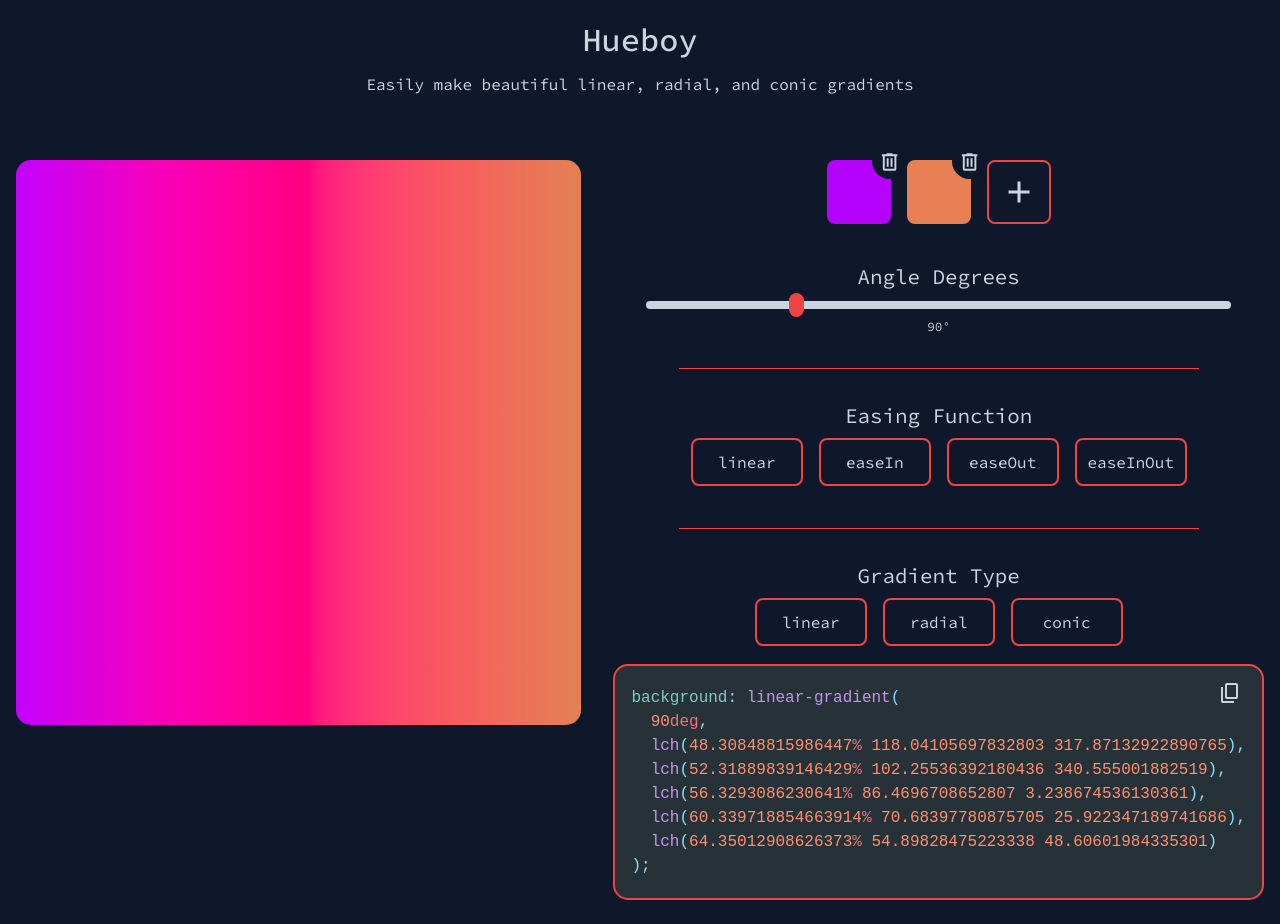
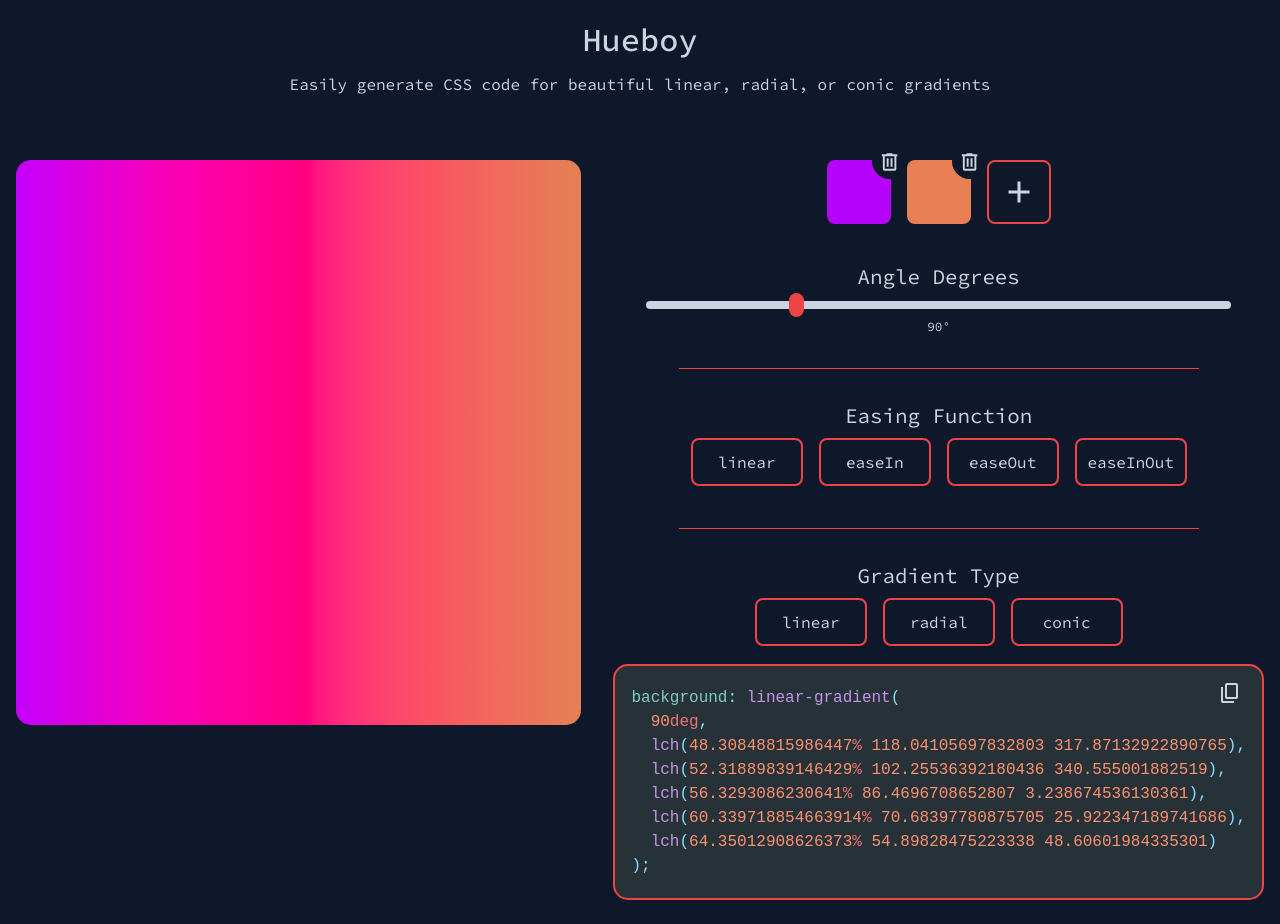
Before and after one commit to rahildhodapkar/hueboy, a React (Vite) app: page / in a window 1280 px wide. Built offline with nearby package versions, Linux system fonts and the light colour scheme.

Commit message:
update meta description

```diff
--- a/index.html
+++ b/index.html
@@ -3,7 +3,8 @@
   <head>
     <meta charset="UTF-8" />
     <meta name="viewport" content="width=device-width" />
-    <link rel="shortcut icon" href="favicon.ico" type="image/x-icon" />
+    <meta name="description" content="Easily generate CSS code for beautiful linear, radial, or conic gradients." />
+    <link rel="icon" href="favicon.ico" type="image/x-icon" />
     <title>Hueboy</title>
   </head>
   <body>
--- a/src/App.jsx
+++ b/src/App.jsx
@@ -17,7 +17,7 @@ function App() {
     <>
       <header>
         <h1>Hueboy</h1>
-        <h2>Easily make beautiful linear, radial, and conic gradients</h2>
+        <h2>Easily generate CSS code for beautiful linear, radial, or conic gradients</h2>
       </header>
       <main>
         <ColorProvider>
```
